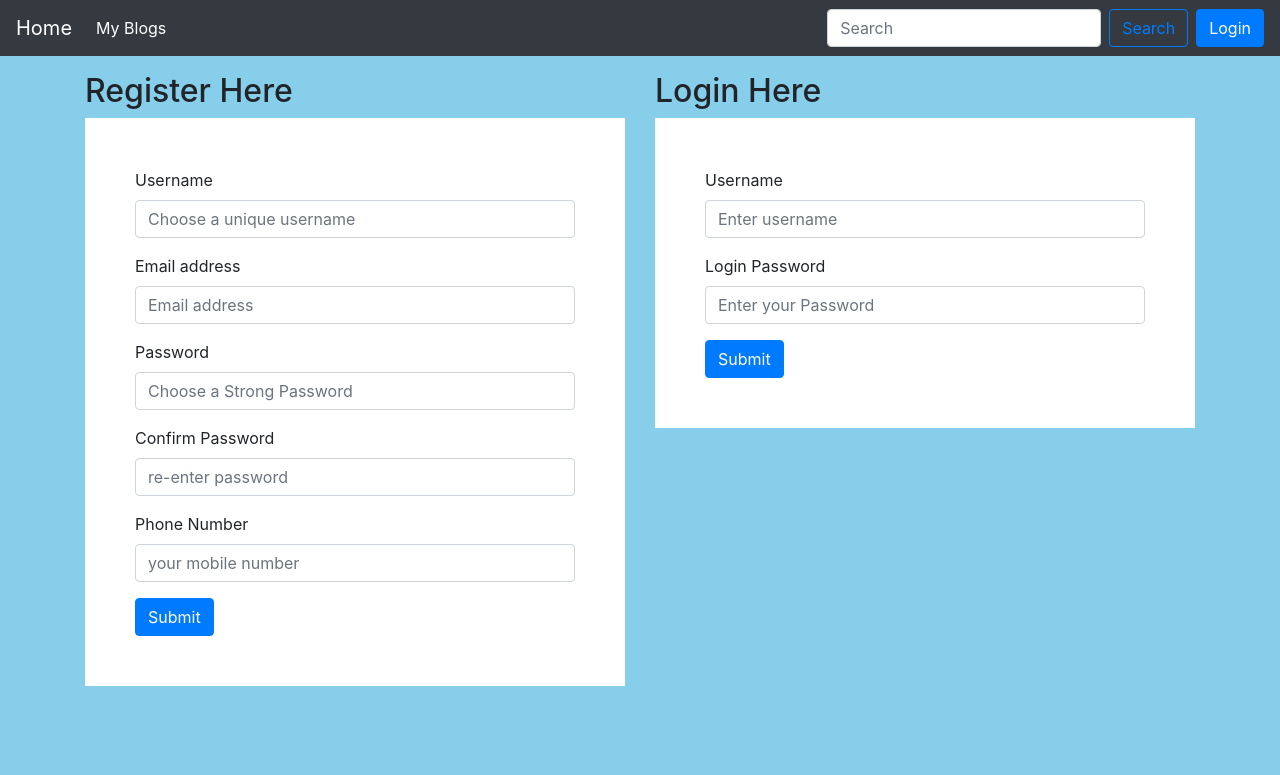
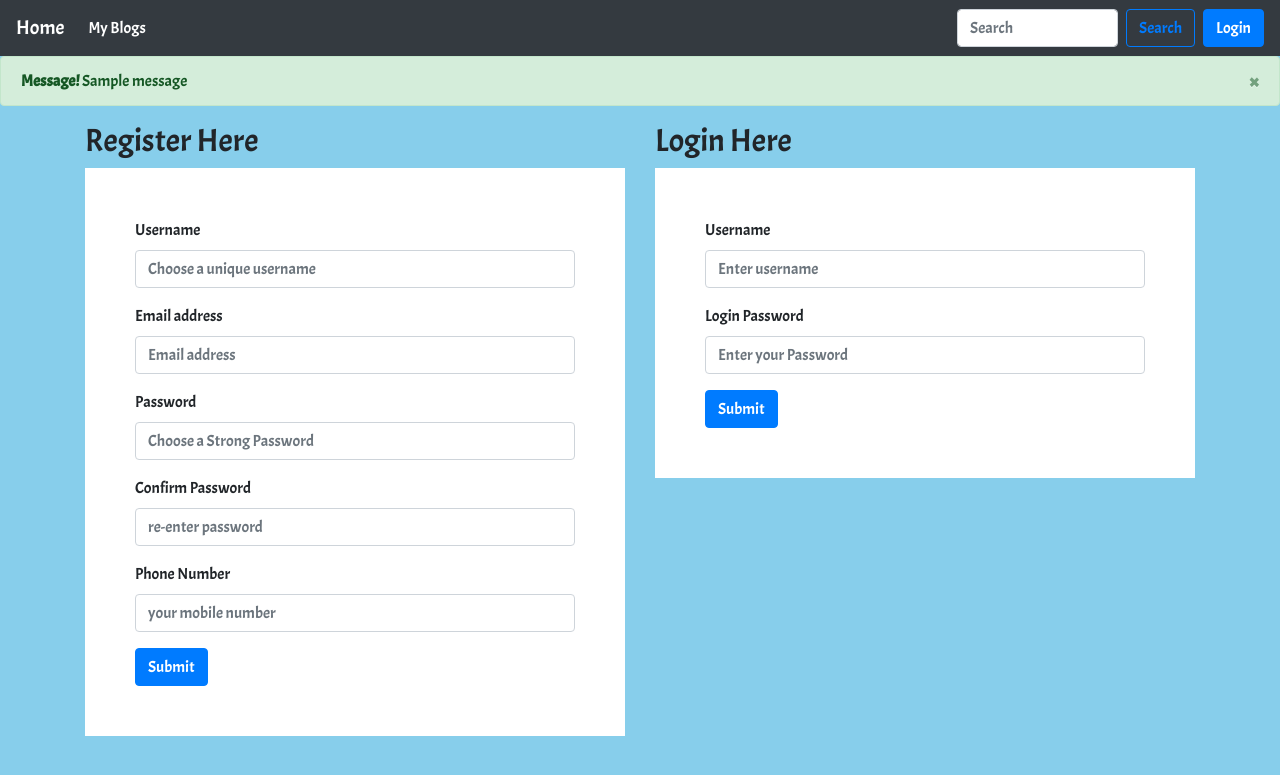
Before and after one commit to ankitgadewal/blogproject, a Django app: page /users/ in a window 1280 px wide. Shown: the top 775 px of the page. Run offline with Django 3.2, Linux system fonts and the light colour scheme; tables that the repository leaves empty hold one stand-in row (values such as "Sample post"); one stand-in notice (Sample message) is shown; some libraries are stand-ins or nearby versions.

Commit message:
adding message framwork on login signup newblog models added

```diff
--- a/blogproject/settings.py
+++ b/blogproject/settings.py
@@ -11,6 +11,7 @@ https://docs.djangoproject.com/en/3.0/ref/settings/
 """
 
 import os
+from django.contrib.messages import constants as messages
 
 # Build paths inside the project like this: os.path.join(BASE_DIR, ...)
 BASE_DIR = os.path.dirname(os.path.dirname(os.path.abspath(__file__)))
@@ -129,3 +130,7 @@ MEDIA_ROOT = os.path.join(BASE_DIR, 'media')
 MEDIA_URL = '/media/'
 
 STATIC_URL = '/assets/'
+
+MESSAGE_TAGS = {
+    messages.ERROR: 'danger'
+}
--- a/templates/base.html
+++ b/templates/base.html
@@ -5,11 +5,12 @@
     <meta charset="utf-8">
     <meta name="viewport" content="width=device-width, initial-scale=1, shrink-to-fit=no">
     <link rel="stylesheet" href="../assets/style/bootstrap.min.css">
-
+    <link href="https://fonts.googleapis.com/css?family=Acme&display=swap" rel="stylesheet">
     <title>Hello, world!</title>
     <style>
       body{
       background-color:skyblue;
+      font-family: 'Acme', sans-serif;
       }
     </style>
   </head>
@@ -28,15 +29,27 @@
         </ul>
         <form class="form-inline my-2 my-lg-0" action="/search" method="get">
           <input class="form-control mr-sm-2" type="search" placeholder="Search" aria-label="Search" name="query" id="query">
+          <button class="btn btn-outline-primary my-2 my-sm-0 mr-2" type="submit">Search</button>
+
           {% if loginuser.is_authenticated %}
           <p style="color:white;">welcome {{loginuser}} <a href="userlogout">logout</a></p>
+
+
           {% else %}
-            <button class="btn btn-outline-primary my-2 my-sm-0 mr-2" type="submit">Search</button>
             </form>
             <a href="/users"><button class="btn btn-primary">Login</button></a>
           {% endif %}
+
       </div>
     </nav>
+{% for message in messages %}
+      <div class="alert alert-{{ message.tags }} alert-dismissible fade show" role="alert">
+          <strong>Message! </strong> {{ message }}
+          <button type="button" class="close" data-dismiss="alert" aria-label="Close">
+            <span aria-hidden="true">&times;</span>
+          </button>
+    </div>
+{% endfor %}
       {% block body %}
       {% endblock body %}
 
--- a/templates/users.html
+++ b/templates/users.html
@@ -25,7 +25,7 @@
                   </div>
                   <div class="form-group">
                     <label for="phone">Phone Number</label>
-                    <input type="number" class="form-control" aria-describedby="emailHelp" name="phone" id="phone" placeholder="your mobile number">
+                    <input type="text" class="form-control" aria-describedby="emailHelp" name="phone" id="phone" placeholder="your mobile number">
                   </div>
                   <button type="submit" class="btn btn-primary">Submit</button>
           </form>
--- a/users/admin.py
+++ b/users/admin.py
@@ -1,5 +1,6 @@
 from django.contrib import admin
-from .models import Users
+from .models import Users, NewBlog
 
 # Register your models here.
 admin.site.register(Users)
+admin.site.register(NewBlog)
--- a/users/views.py
+++ b/users/views.py
@@ -1,9 +1,10 @@
 from django.shortcuts import render
-from .models import Users
+from .models import Users, NewBlog
 from django.contrib.auth.models import User
 from django.contrib.auth import authenticate, login, logout
 from django.shortcuts import HttpResponse, render, redirect
 # from blogs.models import Blogs
+from django.contrib import messages
 # Create your views here.
 def users(request):
     if request.method == 'POST':
@@ -25,13 +26,17 @@ def register(request):
 
         #some checks
         if len(username)<10 or len(password)<8 or len(phone)<10:
-            return HttpResponse("Please fill the form correctly")
-        elif password!=confpassword:
-            return HttpResponse("passwords did not match please refill the form")
+            messages.error(request, "please fill the form correctly")
+            return redirect(to='/users')
+        elif password !=confpassword:
+            messages.error(request, "password didn't match")
+            return redirect(to='/users')
+
         else:
+            messages.success(request, "you are now registered")
             newuser = User.objects.create_user(username, email, password)
             newuser.save()
-            return HttpResponse("Sign up successful")
+            return redirect(to='/users')
 
 def userlogin(request):
     if request.method == "POST":
@@ -44,10 +49,12 @@ def userlogin(request):
             login(request, loginuser)
             return render(request, 'userlogin.html', {'loginuser': loginuser})
         else:
-            return HttpResponse("bad credentials")
+            messages.error(request, "Bad Credentials... Try again!!")
+            return redirect(to='/users')
 
 def userlogout(request):
     logout(request)
+    messages.success(request, "you are logged out successfully")
     return redirect(to='/users')
 
 def newblog(request):
@@ -55,3 +62,6 @@ def newblog(request):
         title = request.POST['title']
         description = request.POST['description']
         slug = request.POST['slug']
+
+        userblog = NewBlog(title=title, description=description, slug= slug)
+        userblog.save()
```
Also changed, not shown: templates/userlogin.html (+4 -6 lines), users/models.py (+8 -0 lines), blogs/migrations/0016_auto_20200315_1155.py (added), blogs/migrations/0017_auto_20200315_1157.py (added), blogs/models.py (line endings or trailing spaces), users/migrations/0005_newblog.py (added).
